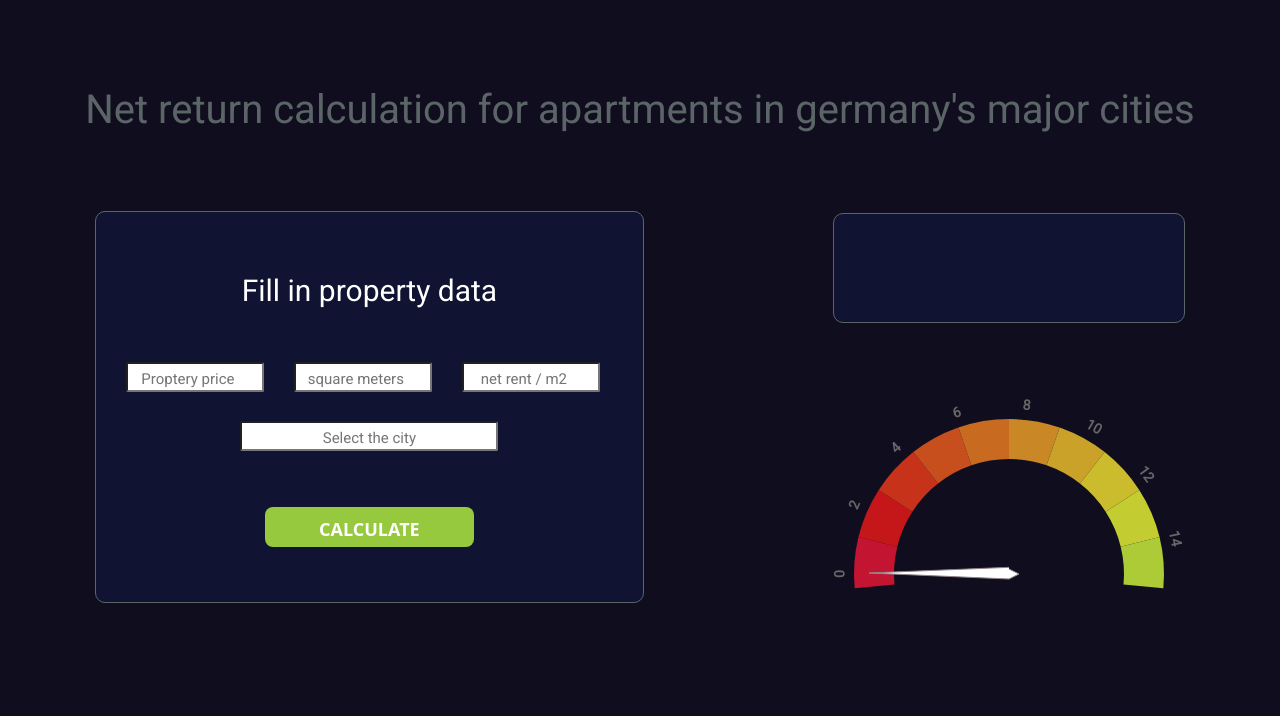
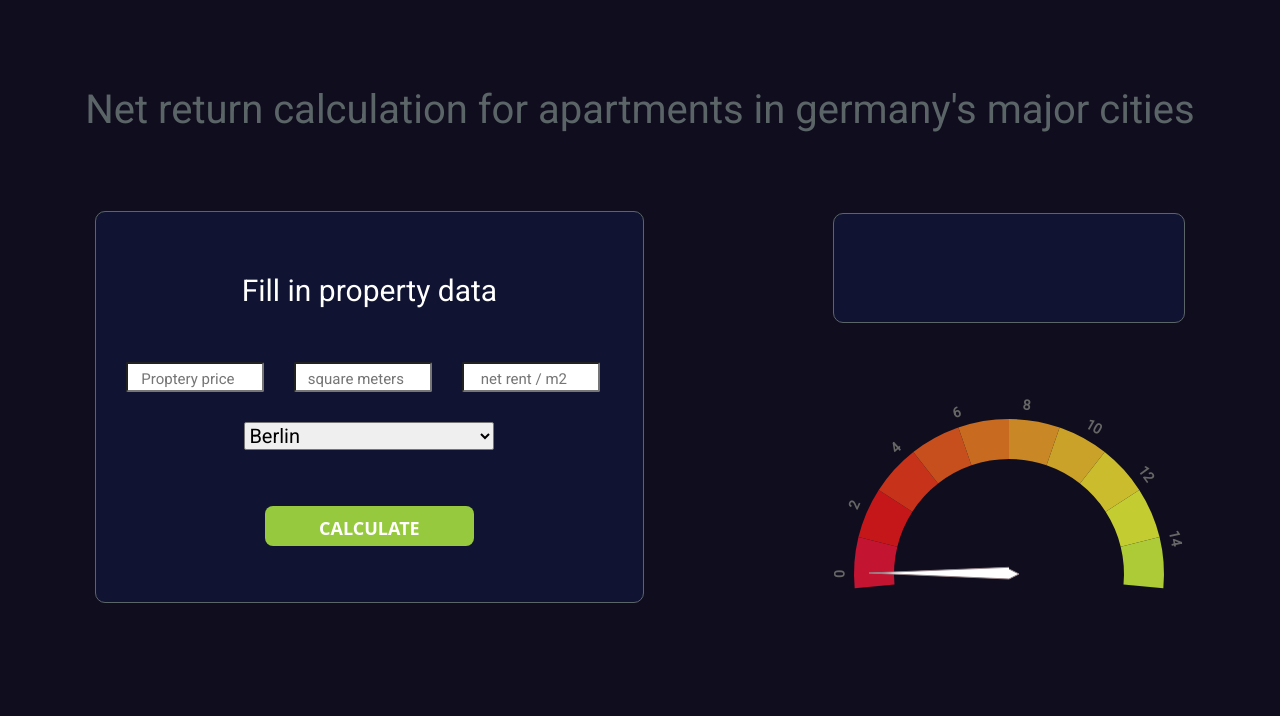
Before and after one commit to JanViefhues/overThumbInvestment, a website built with webpack: page dist/index.html in a window 1280 px wide. Shown: the part 80-796 px from the top of the page. Built offline with nearby package versions, Linux system fonts and the light colour scheme; grey boxes are pictures that could not be loaded.

Commit message:
added source and drop down city

```diff
--- a/src/cityData.js
+++ b/src/cityData.js
@@ -26,14 +26,14 @@ let citys = [
     name: "Munichen",
     latitude: 48.137154,
     longitude: 11.576124,
-    acqPrice: 7.5,
+    acqPrice: 7500,
     rental: 18.5
   },
   {
     name: "Cologne",
     latitude: 50.935173,
     longitude: 6.953101,
-    acqPrice: 5300,
+    acqPrice: 3650,
     rental: 11.2
   },
   {
```
Also changed, not shown: dist/index.html, dist/styles.css, dist/styles.scss, 2 other files.
